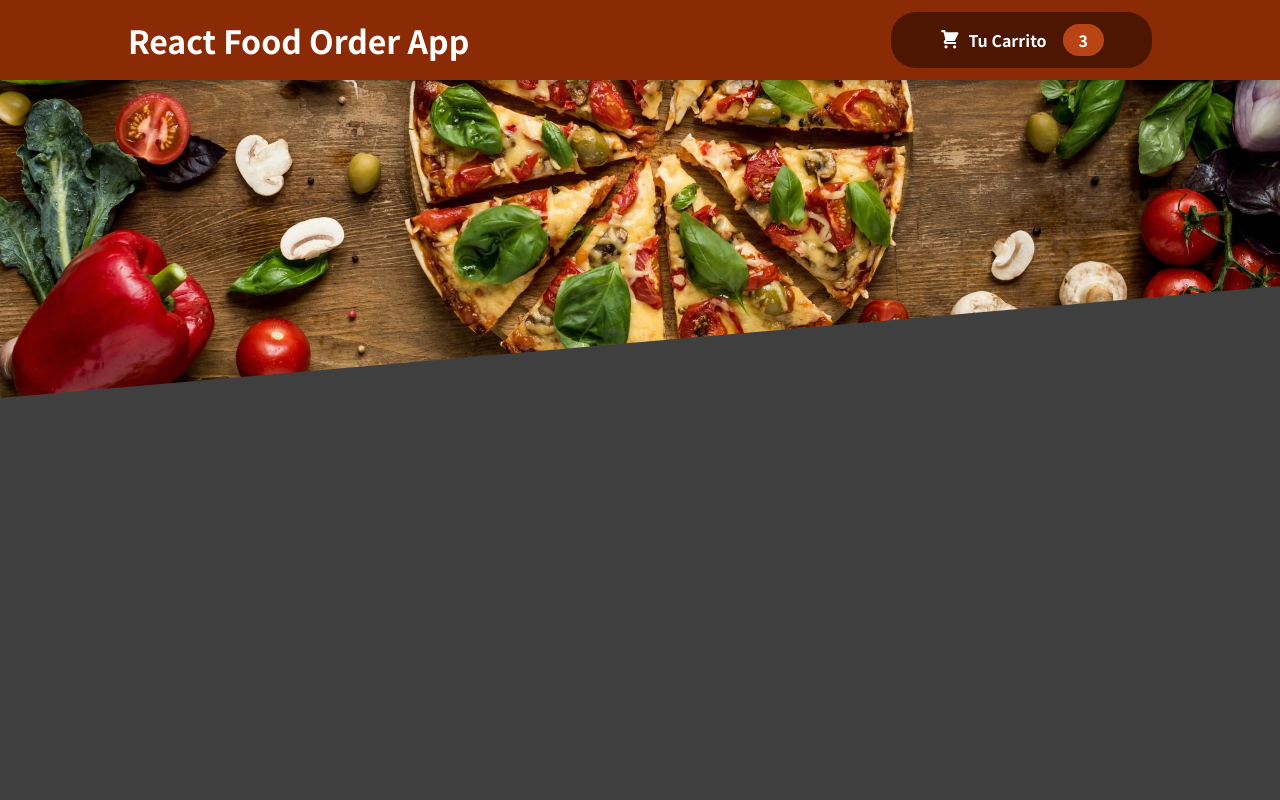
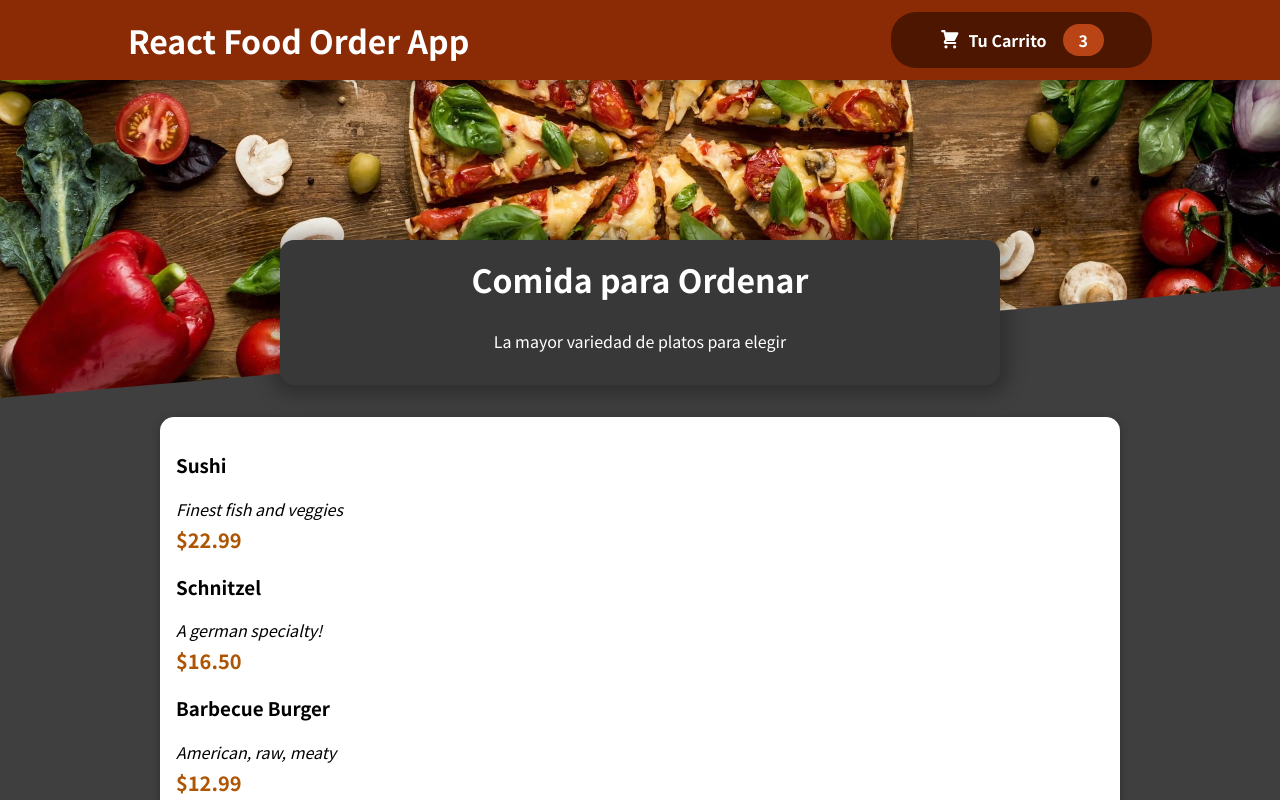
Before and after one commit to jomoral84/React-Food-App, a React (Create React App) app: page / in a window 1280 px wide. Shown: the top 800 px of the page. Built offline with nearby package versions, Linux system fonts and the light colour scheme.

Commit message:
Se agrego la carpeta UI, MealItem y MealForm

```diff
--- a/src/App.js
+++ b/src/App.js
@@ -6,11 +6,13 @@
 function App() {
   return (
     <Fragment>
-    <Header>
+    <Header/>
       <main>
-        <Meals></Meals>
+      <Meals/>
       </main>
-    </Header>
+
+
+
     </Fragment>
 
   );
--- a/src/components/Meal/AvailableMeals.js
+++ b/src/components/Meal/AvailableMeals.js
@@ -1,5 +1,7 @@
 import React from 'react';
-import classes from '../Meal/AvailableMeals.module.css';
+import classes from './AvailableMeals.module.css';
+import Card from '../UI/Card';
+import MealItem from './MealItem';
 
 
 const DUMMY_MEALS = [
@@ -33,11 +35,14 @@
 
   const AvailableMeals = () => {
 
-   const mealsList = DUMMY_MEALS.map((meal) => <li>{meal.name}</li>);
+   const mealsList = DUMMY_MEALS.map((meal)=> <MealItem key={meal.id} name={meal.name} description={meal.description} price={meal.price}/>);
 
     return (
         <section className={classes.meals}>
-          <ul>{mealsList}</ul>
+            <Card>
+            <ul>{mealsList}</ul>
+            </Card>
+
         </section>
     )
 }
--- /dev/null
+++ b/src/components/Meal/MealItem.js
@@ -0,0 +1,22 @@
+import React from 'react';
+import classes from './MealItem.module.css';
+
+const MealItem = (props) => {
+
+   const price = `$${props.price.toFixed(2)}`;
+
+    return (
+       <li>
+          <div>
+              <h3>{props.name}</h3>
+              <div className={classes.description}>{props.description}</div>
+              <div className={classes.price}>{price}</div>
+          </div>
+          <div>
+
+          </div>
+        </li>
+    )
+}
+
+export default MealItem
--- /dev/null
+++ b/src/components/Meal/MealItem.module.css
@@ -0,0 +1,22 @@
+.meal {
+    display: flex;
+    justify-content: space-between;
+    margin: 1rem;
+    padding-bottom: 1rem;
+    border-bottom: 1px solid #ccc;
+}
+
+.meal h3 {
+    margin: 0 0 0.25rem 0;
+}
+
+.description {
+    font-style: italic;
+}
+
+.price {
+    margin-top: 0.25rem;
+    font-weight: bold;
+    color: #ad5502;
+    font-size: 1.25rem;
+}
--- a/src/components/Meal/Meals.js
+++ b/src/components/Meal/Meals.js
@@ -1,6 +1,7 @@
-import React, { Fragment } from 'react';
+import { Fragment } from 'react';
 import MealsSummary from './MealsSummary';
 import AvailableMeals from './AvailableMeals';
+
 
 
 
--- a/src/components/Meal/MealsSummary.js
+++ b/src/components/Meal/MealsSummary.js
@@ -1,5 +1,5 @@
 import React from 'react';
-import classes from '../Meal/MealsSummary.module.css';
+import classes from './MealsSummary.module.css';
 
 const MealsSummary = () => {
     return (
--- /dev/null
+++ b/src/components/UI/Card.js
@@ -0,0 +1,10 @@
+import React from 'react';
+import classes from './Card.module.css';
+
+const Card = (props) => {
+    return (
+        <div className={classes.card}>{props.children}</div>
+    )
+}
+
+export default Card;
--- /dev/null
+++ b/src/components/UI/Card.module.css
@@ -0,0 +1,6 @@
+.card {
+    padding: 1rem;
+    box-shadow: 0 2px 8px rgba(0, 0, 0, 0.25);
+    border-radius: 14px;
+    background-color: white;
+}
```
Also changed, not shown: src/components/Meal/MealItemForm.js (added), 1 other file (tests, documents, lock files or other folders).
